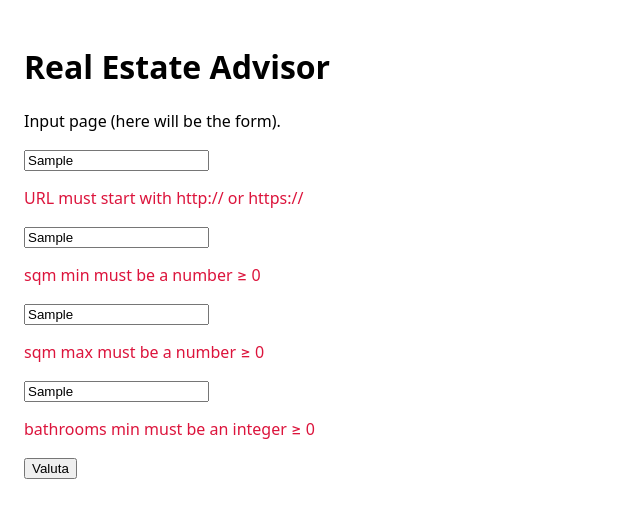
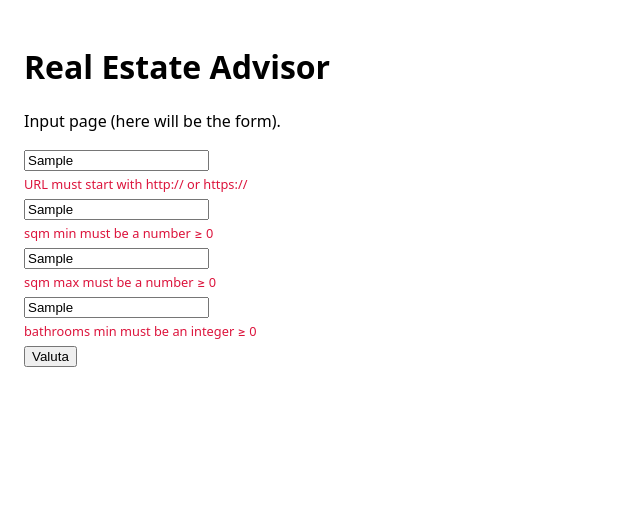
Before and after one commit to gi9494/real-estate-advisor, a Next.js app in the folder frontend/: page / in a window 1280 px wide. Both pictures are taken after typing "Sample", "Sample", "Sample", "Sample" into the empty fields and a click on the button "Valuta". Shown: the top 518 px of the page, without its empty margins (0-640 px from the left). Built offline with nearby package versions, Linux system fonts and the light colour scheme.

Commit message:
Smaller font for errors

```diff
--- a/frontend/src/app/page.tsx
+++ b/frontend/src/app/page.tsx
@@ -85,28 +85,28 @@ export default function Home() {
           value={url}
           onChange={(e) => setUrl(e.target.value)}
         />
-        {errors.url && <p style={{ color: "crimson" }}>{errors.url}</p>}
+        {errors.url && <p style={{ color: "crimson",fontSize: "0.8rem", margin: "4px 0"}}>{errors.url}</p>}
 
         <input
           placeholder="sqm min (e.g. 70)"
           value={sqmMin}
           onChange={(e) => setSqmMin(e.target.value)}
         />
-        {errors.sqmMin && <p style={{ color: "crimson" }}>{errors.sqmMin}</p>}
+        {errors.sqmMin && <p style={{ color: "crimson",fontSize: "0.8rem", margin: "4px 0"}}>{errors.sqmMin}</p>}
 
         <input
           placeholder="sqm max (e.g. 90)"
           value={sqmMax}
           onChange={(e) => setSqmMax(e.target.value)}
         />
-        {errors.sqmMax && <p style={{ color: "crimson" }}>{errors.sqmMax}</p>}
+        {errors.sqmMax && <p style={{ color: "crimson" ,fontSize: "0.8rem", margin: "4px 0"}}>{errors.sqmMax}</p>}
 
         <input
           placeholder="bathrooms min (e.g. 2)"
           value={bathroomsMin}
           onChange={(e) => setBathroomsMin(e.target.value)}
         />
-        {errors.bathroomsMin && <p style={{ color: "crimson" }}>{errors.bathroomsMin}</p>}
+        {errors.bathroomsMin && <p style={{ color: "crimson" ,fontSize: "0.8rem", margin: "4px 0"}}>{errors.bathroomsMin}</p>}
 
         <button type="submit">Valuta</button>
       </form>
```
